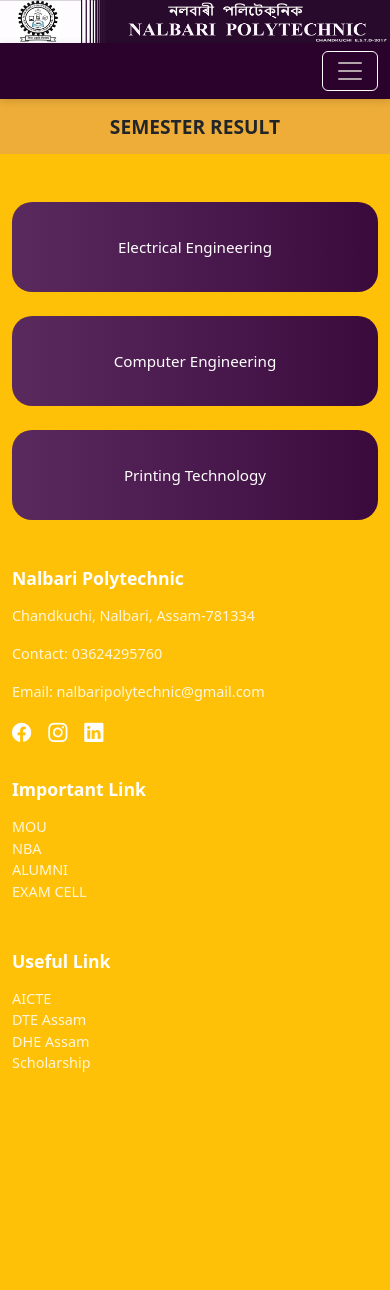
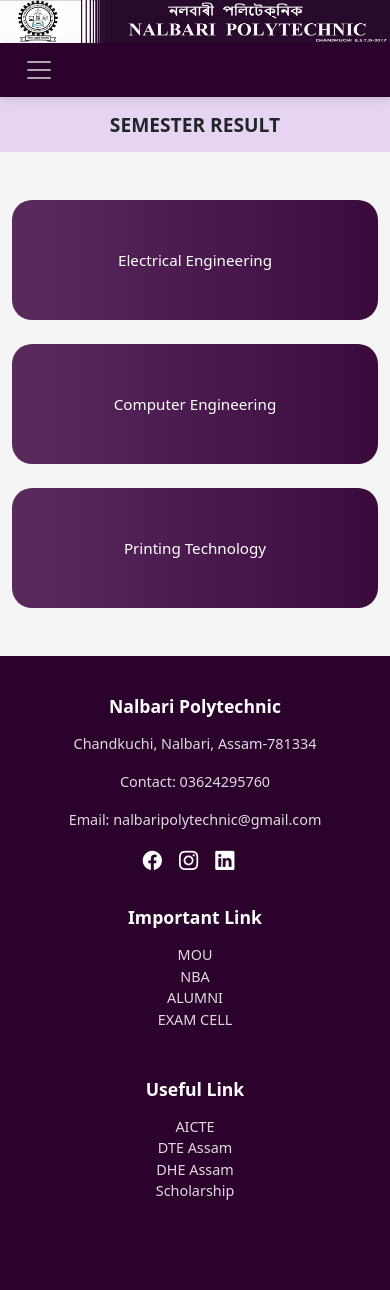
Before and after one commit to aniketsinghh11/Semester-Result-Management-System, a Django app: page / in a window 390 px wide. Before the commit the page ends 1072 px from the top, so only its background shows below. Run offline with Django 5.2, Linux system fonts and the light colour scheme.

Commit message:
Make the home.html responosve for Mobile

```diff
--- a/nalpoResult/static/css/home.css
+++ b/nalpoResult/static/css/home.css
@@ -13,6 +13,16 @@ body {
   max-height: 150px;
   object-fit: cover;
   display: block;
+}
+
+.navbar-toggler {
+  border: 0 !important;
+  box-shadow: none !important;
+}
+
+.navbar-toggler:focus {
+  outline: none !important;
+  box-shadow: none !important;
 }
 
 .page-title {
@@ -93,9 +103,6 @@ body {
 }
 
 @media (max-width: 768px) {
-  body {
-    background-color: #ffc107;
-  }
   .top-banner img {
     max-height: 110px;
   }
@@ -123,7 +130,9 @@ body {
   }
 
   .footer {
-    display: inline;
+    align-items: center;
+    text-align: center;
+    display: block;
   }
 
   .footer .col-md-4 {
@@ -145,7 +154,7 @@ body {
   }
 
   .dept-btn {
-    min-height: 90px;
+    min-height: 120px;
     font-size: 0.95rem;
     padding: 0.8rem;
   }
@@ -252,8 +261,13 @@ body {
   }
 }
 
-/* Tablets */
+/* Phones */
 
+@media (max-width: 576px) {
+  .custom-navbar .nav-link {
+    font-size: 0.95rem;
+  }
+}
 @media (max-width: 991px) {
   .custom-navbar .navbar-nav {
     text-align: center;
@@ -264,12 +278,23 @@ body {
     padding: 0.75rem;
     border-bottom: 1px solid rgba(255, 255, 255, 0.1);
   }
-}
+  .navbar-collapse {
+    position: fixed;
+    top: 48px;
+    left: -100%;
+    width: 75%;
+    height: 100vh;
+    background: #2a022c;
+    padding: 80px 20px;
+    transition: 0.4s ease;
+    z-index: 1000;
+  }
 
-/* Phones */
+  .navbar-collapse.show {
+    left: 0;
+  }
 
-@media (max-width: 576px) {
-  .custom-navbar .nav-link {
-    font-size: 0.95rem;
+  .navbar-toggler {
+    z-index: 1100;
   }
 }
--- a/nalpoResult/templates/home.html
+++ b/nalpoResult/templates/home.html
@@ -26,7 +26,7 @@
     <div class="container">
 
         <!-- Mobile Toggle Button -->
-        <button class="navbar-toggler ms-auto" type="button"
+        <button class="navbar-toggler me-auto" type="button"
             data-bs-toggle="collapse"
             data-bs-target="#navbarMenu"
             aria-controls="navbarMenu"
@@ -71,7 +71,7 @@
                 </li>
 
                 <li class="nav-item">
-                    <a class="nav-link active" href="#">RESULT</a>
+                    <a class="nav-link active" href="{% url 'home' %}">RESULT</a>
                 </li>
 
                 <li class="nav-item">
--- a/resultSys/urls.py
+++ b/resultSys/urls.py
@@ -16,9 +16,11 @@ Including another URLconf
 """
 from django.contrib import admin
 from django.urls import path, include
+from django.conf import settings
+from django.conf.urls.static import static
 
 urlpatterns = [
     path('admin/', admin.site.urls),
     path('', include('nalpoResult.urls')),
 
-]
+]+ static(settings.MEDIA_URL, document_root=settings.MEDIA_ROOT)
```
